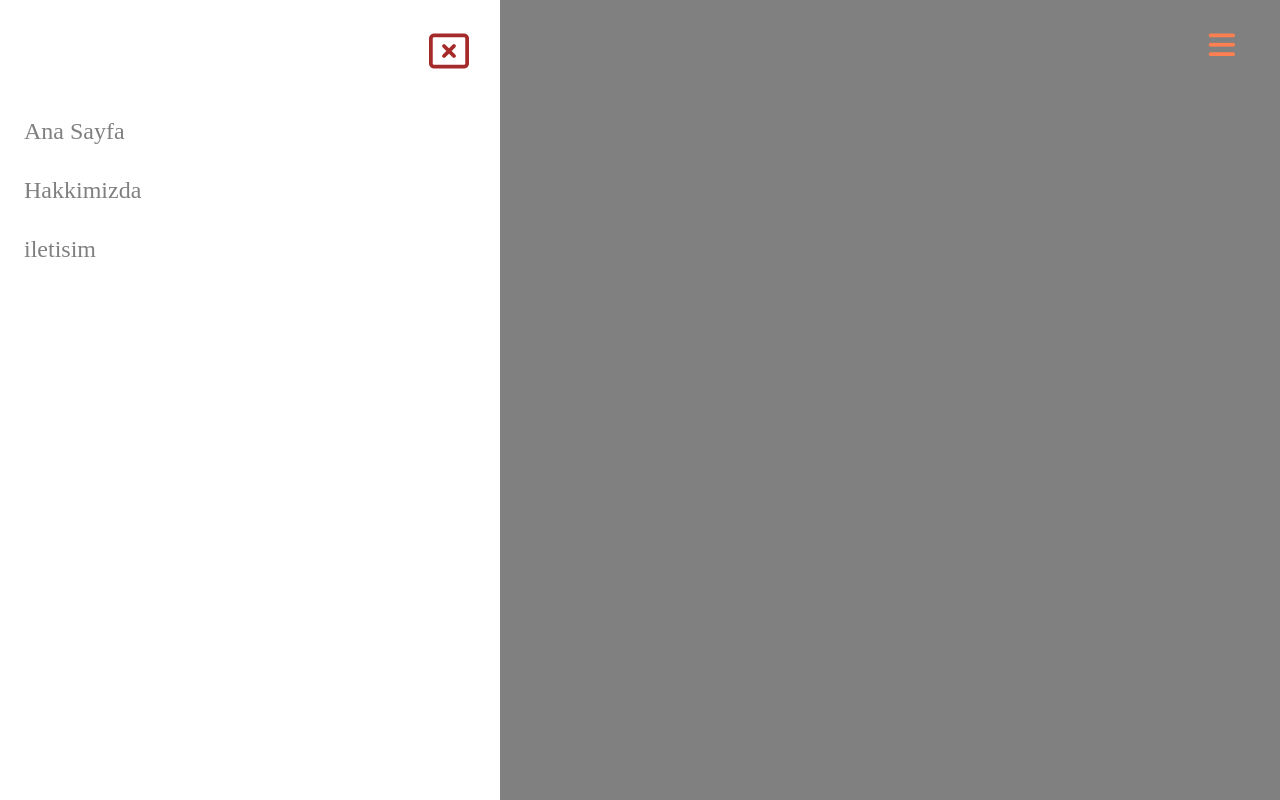
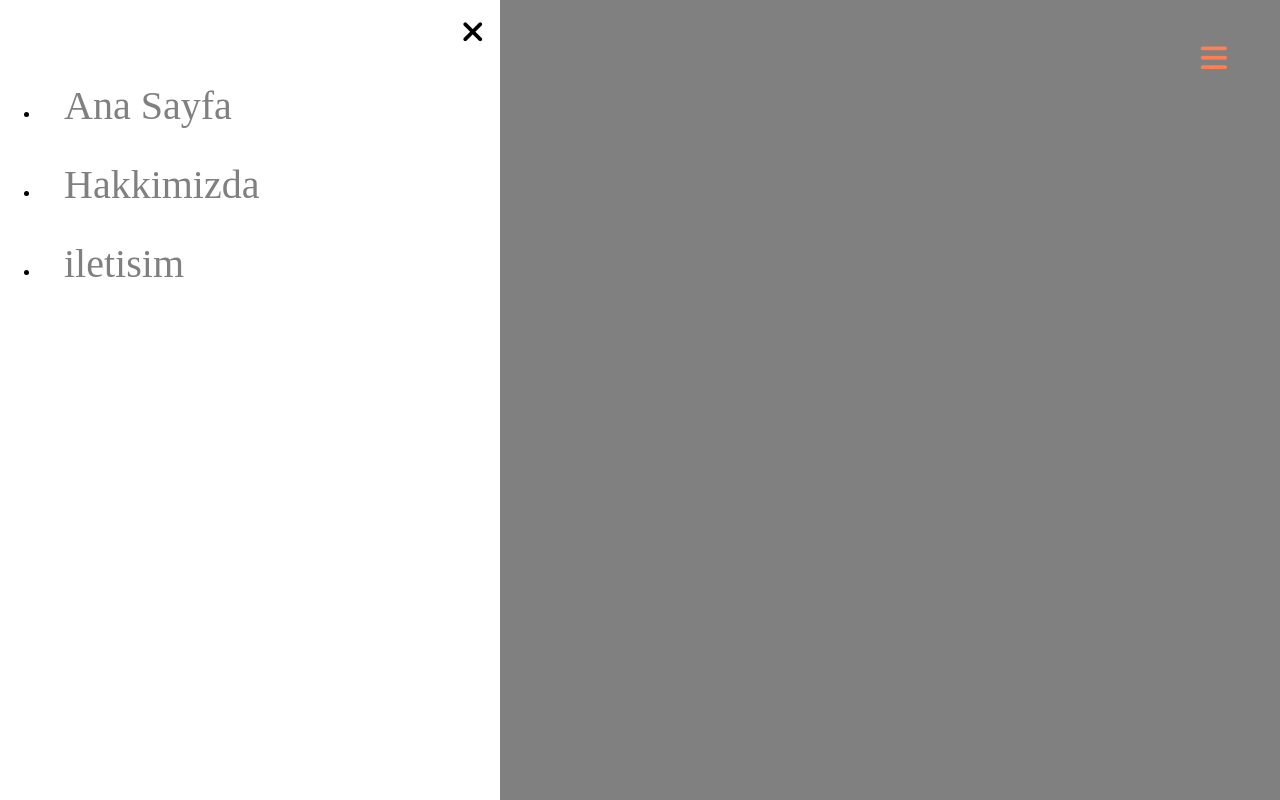
Before and after one commit to zeynepecekiris/sidebar-_project, a plain HTML site: page index.html in a window 1280 px wide. Drawn offline with Linux system fonts and the light colour scheme.

```diff
--- a/index.html
+++ b/index.html
@@ -3,19 +3,15 @@
 <head>
     <meta charset="UTF-8">
     <meta name="viewport" content="width=device-width, initial-scale=1.0">
-    <title>Side Bar
-
-    </title>
+    <title>Side Bar</title>
     <link rel="stylesheet" href="style.css">
     <link rel="stylesheet" href="https://cdnjs.cloudflare.com/ajax/libs/font-awesome/6.6.0/css/all.min.css">
-
-
 </head>
 <body>
     <i class="fa-solid fa-bars"></i>
-    <div class="sidebars">
+    <div class="sidebar">
         <div class="sidebarheader">
-            <i class="fa-regular fa-rectangle-xmark"></i>
+            <i class="fa-sharp fa-solid fa-xmark"></i>
         </div>
 
             <ul class="menu">
--- a/style.css
+++ b/style.css
@@ -1,65 +1,55 @@
 *{
     box-sizing: border-box;
     margin: 0;
-    padding: 0%;
+
 }
 
 body{
     background: gray;
+
 }
 
 .fa-bars{
     position: fixed;
-    top: 30px;
-    right: 45px;
+    top: 43px;
+    right: 53px;
     font-size: 30px;
     color: coral;
     cursor: pointer;
 }
 
-.sidebars{
+.sidebar{
     position: fixed;
     top: 0;
     left: 0;
-    background-color: white;
+    background: white;
     height: 100%;
     width: 500px;
-    transform: translate(-100);
-
+    transform: translate(0%);
 }
 .sidebarheader{
     text-align: right;
     padding: 16px;
+    font-size: 30px;
 
 }
 
-.fa-regular{
-    color: brown;
-    font-size: 40px;
-    padding: 15px;
-}
 
-.showSidebar {
-    transform: translate(0%);
-}
 .menu a{
     text-decoration: none;
     color: gray;
-    font-size: 24px;
+    font-size: 40px;
     padding: 16px 24px;
     display: block;
 
 }
 
-.menu a:hover {
+.menu a:hover{
     background: coral;
     color: white;
     padding-left: 40px;
-
 }
 
-@media (max-width:768px){
-    .sidebars{
-        width: 100%;
-    }
+.showSideBar{
+    transform: translate(0%);
 }
```
Also changed, not shown: side.js (+9 -3 lines).
